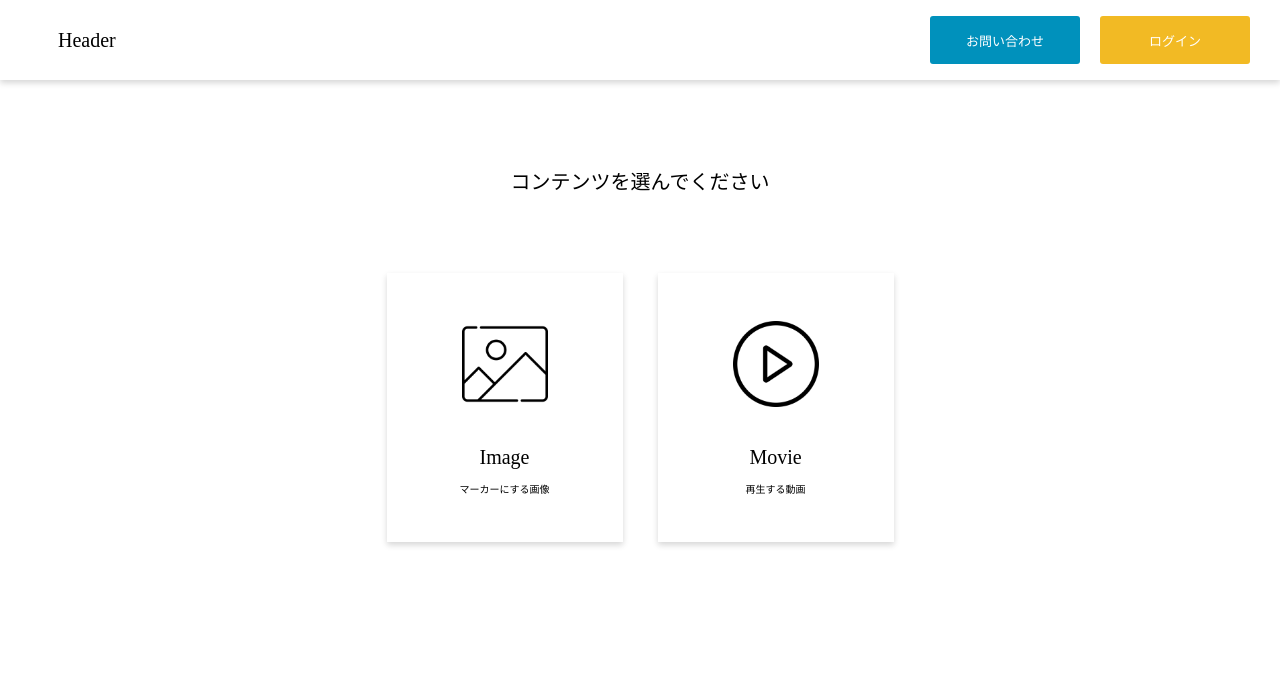
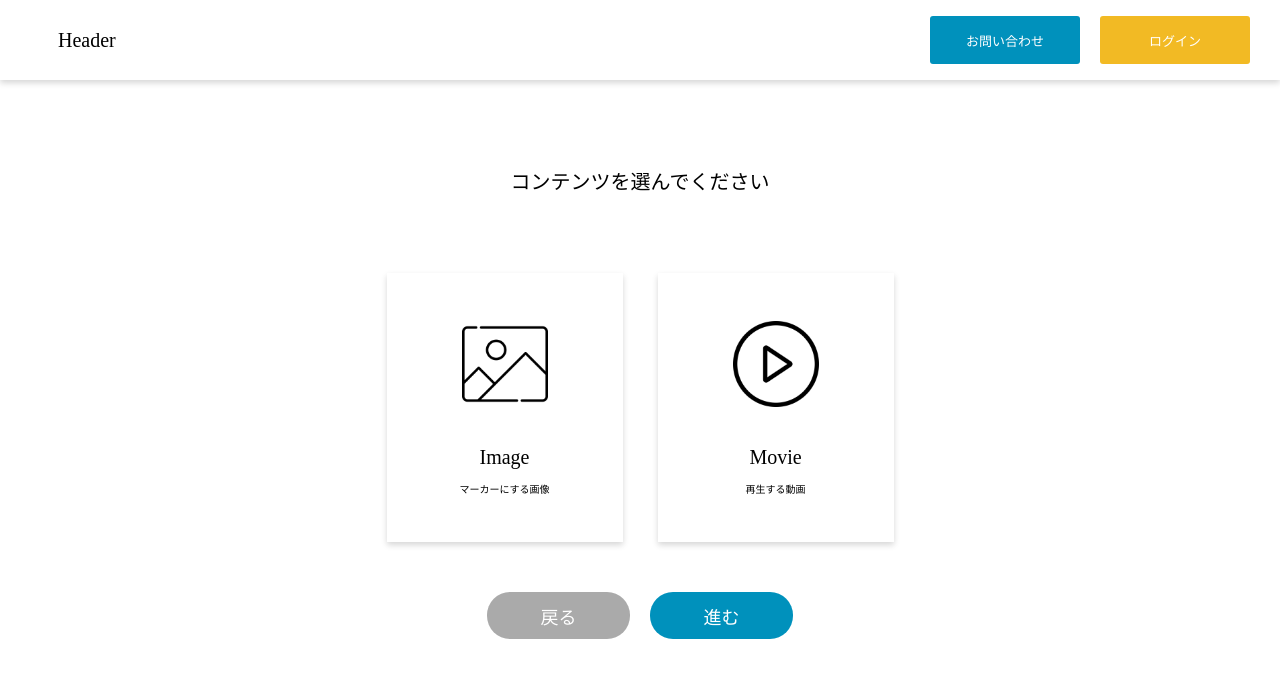
Before and after one commit to junki105/akushuapp.com-frontend, a React (Vite) app: page /singleUpload in a window 1280 px wide. Shown: the top 678 px of the page. Built offline with nearby package versions, Linux system fonts and the light colour scheme; no server answers; a web font is replaced by a local one.

Commit message:
add single upload function

```diff
--- a/package.json
+++ b/package.json
@@ -11,7 +11,8 @@
     "axios": "^0.26.1",
     "react": "^17.0.2",
     "react-dom": "^17.0.2",
-    "react-router-dom": "^6.3.0"
+    "react-router-dom": "^6.3.0",
+    "vuforia-api": "^0.3.1"
   },
   "devDependencies": {
     "@vitejs/plugin-react": "^1.0.7",
--- a/src/assets/css/style.css
+++ b/src/assets/css/style.css
@@ -20,6 +20,7 @@ html, body {
     transition: .3s ease;
     font-family: "HiraKakuProN-W6";
     color: white;
+    cursor: pointer;
 }
 
 .btn:hover {
--- a/src/pages/SingleUpload.jsx
+++ b/src/pages/SingleUpload.jsx
@@ -1,12 +1,16 @@
 
 import {useNavigate} from "react-router-dom";
 import {useRef, useState} from "react";
+import axios from 'axios';
+const baseurl = import.meta.env.REACT_APP_API_BASE_URL;
 function SingleUpload() {
     const navigate = useNavigate();
     const [imageURL, setImageURL] = useState("");
     const [imageObj, setImage] = useState(null);
     const [videoURL, setVideoURL] = useState("");
     const [videoObj, setVideo] = useState(null);
+    const [alertmodal, setShowModal] = useState(false);
+    const [message, setMessage] = useState("");
     const image = useRef();
     const video = useRef();
     const updateImage = (event)=>{
@@ -20,6 +24,29 @@ function SingleUpload() {
         setVideoURL(URL.createObjectURL(fileObj));
         setVideo(fileObj);
     }
+
+    const handleUpload = (event)=>{
+        if(!imageObj){
+            setShowModal(true)
+            setMessage("Please select an Image file");
+            return
+        }
+        if(!videoObj){
+            setShowModal(true)
+            setMessage("Please select a Video file");
+            return
+        }
+        const fd = new FormData();
+        fd.append('image', imageObj);
+        fd.append('video', videoObj);
+        axios.post(`${baseurl}/api/upload`, fd)
+        .then((response)=>{
+           console.log(response);
+        }).catch((error)=> {
+            console.log(error)
+        })
+    }
+
 
     return(
         <main className="select-type-main">
@@ -48,6 +75,17 @@ function SingleUpload() {
                 </div>
                 <input type="file" onChange={updateVideo} ref={video} style={{display:"none"}} accept=".avi, .mp4, .wmv, mov"/>
             </div>
+            <div className="combi-main-footer" style={{marginTop:"50px"}}>
+                <div>
+                    <button className="btn gray-btn combi-footer-btn" onClick={()=>{navigate("/");}} style={{marginRight:"20px"}}>戻る</button>
+                    <button className="btn blue-btn combi-footer-btn" onClick={handleUpload}>進む</button>
+                </div>
+            </div>
+            <div className={alertmodal?"modal modal-show":"modal"} onClick={(e)=>{setShowModal(false)}}>
+                <div className="modal-body" onClick={(e)=>{e.stopPropagation()}}>
+                    <p>{message}</p>
+                </div>
+            </div>
         </main>
     )
 }
```
Also changed, not shown: 2 other files (tests, documents, lock files or other folders).
